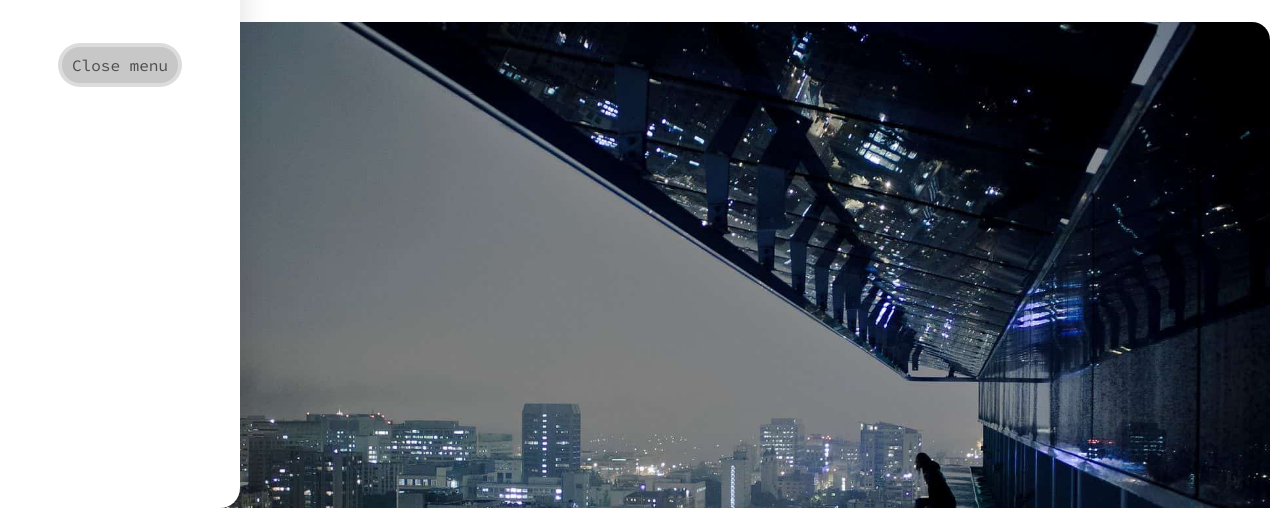
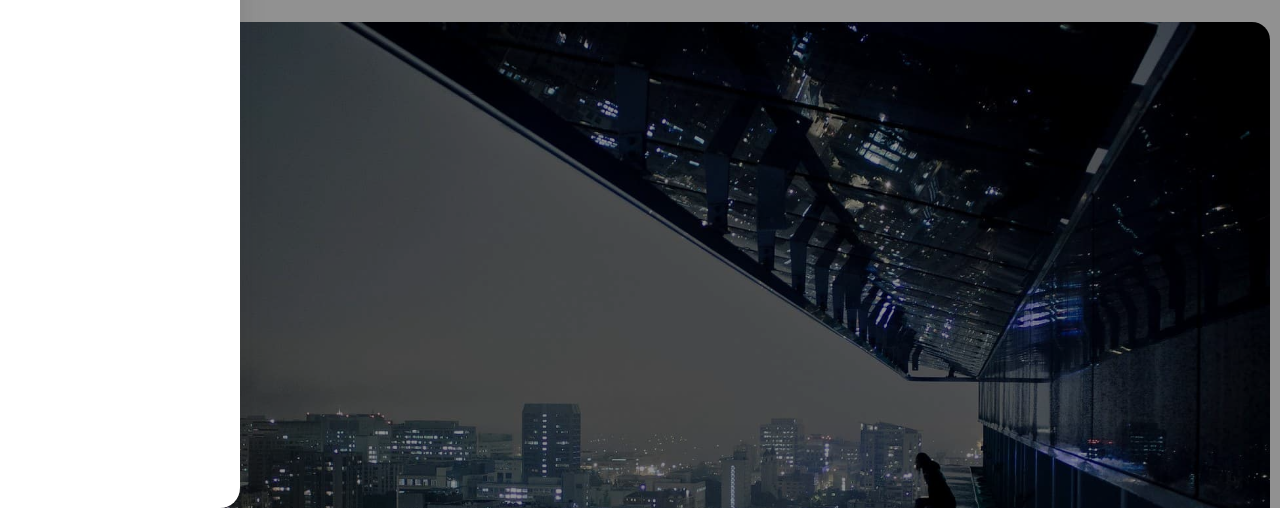
Before and after one commit to alirezahoseini/reto, a plain HTML site: page index.html in a window 1280 px wide. Both pictures are taken after a click on the link 25 px from the left and 25 px from the top of the page. Shown: the part 292-800 px from the top of the page. Drawn offline with Linux system fonts and the light colour scheme; files whose address does not match are found by name.

Commit message:
add backgruond fillter menu

```diff
--- a/css/header-and-footer.css
+++ b/css/header-and-footer.css
@@ -186,19 +186,20 @@ body{
 }
 /*-------End of menu-button */
 /* hamberger menu */
-.hamberger-menu-background-fillter{
+#hamberger-menu-background-fillter{
     position: absolute;
     top: 0;
     display: block;
     width: 100vw;
     height: 100vh;
-    background-color: rgba(0, 0, 0, 0.164);
+    background-color: rgba(0, 0, 0, 0.431);
     z-index: 1023;
-    transform: translateX(-100%);
-    -webkit-transform: translateX(-100%);
-    -moz-transform: translateX(-100%);
-    -ms-transform: translateX(-100%);
-    -o-transform: translateX(-100%);
+    visibility: hidden;
+    opacity: 0;
+}
+#hamberger-menu-background-fillter.active{
+    visibility: visible;
+    opacity: 1;
 }
 #hamberger-menu{
     position: absolute;
@@ -285,19 +286,6 @@ body{
 }
 .social-icons a i:hover{
     color: rgb(83, 83, 83);
-}
-#menu-close-btn-2{
-    display: inline-flex;
-    background-color: rgb(199, 199, 199);
-    padding: 10px;
-    color: rgb(78, 78, 78);
-    text-align: center;
-    border-radius: 600px;
-    -webkit-border-radius: 600px;
-    -moz-border-radius: 600px;
-    -ms-border-radius: 600px;
-    -o-border-radius: 600px;
-    box-shadow: 0 0 .1px 4px gainsboro;
 }
 /*-------End of social icons */
 /*-------End of hamberger menu */
--- a/index.html
+++ b/index.html
@@ -29,7 +29,7 @@
             </a>
             <!-- End of menu-button -->
             <!-- hamberger menu -->
-            <div class="hamberger-menu-background-fillter"></div>
+            <div id="hamberger-menu-background-fillter"></div>
             <div id="hamberger-menu">
                 <!-- hamberger-header -->
                 <div class="hamberger-header row">
@@ -83,10 +83,6 @@
                     </a>
                 </div>
                 <!-- End of social icons -->
-
-                <div class="d-flex justify-content-center align-items-center">
-                    <h3 id="menu-close-btn-2">Close menu</h3>
-                </div>
             </div>
             <!-- End of hamberger menu -->
             <!-- End of menu -->
--- a/js/main.js
+++ b/js/main.js
@@ -10,16 +10,21 @@ darkButton.addEventListener("click", function () {
 const menuButton = document.getElementById("menu-button");
 const hambergerMenu = document.getElementById("hamberger-menu");
 const menuCloserBtn1 = document.getElementById("menu-closer-1");
-const menuCloseBtn2 = document.getElementById("menu-close-btn-2");
+const hambergerMenuBgFillter = document.getElementById("hamberger-menu-background-fillter");
 menuButton.addEventListener("click", function () {
 	hambergerMenu.classList.add("active");
+	hambergerMenuBgFillter.classList.add("active");
+
 });
 menuCloserBtn1.addEventListener("click", function () {
 	hambergerMenu.classList.remove("active");
+	hambergerMenuBgFillter.classList.remove("active");
 });
-menuCloseBtn2.addEventListener("click", function(){
-    hambergerMenu.classList.remove("active");
+hambergerMenuBgFillter.addEventListener("click",function(){
+	hambergerMenu.classList.remove("active");
+	hambergerMenuBgFillter.classList.remove("active");
 });
+
 //-----End of menu button
 
 // loading button
```
